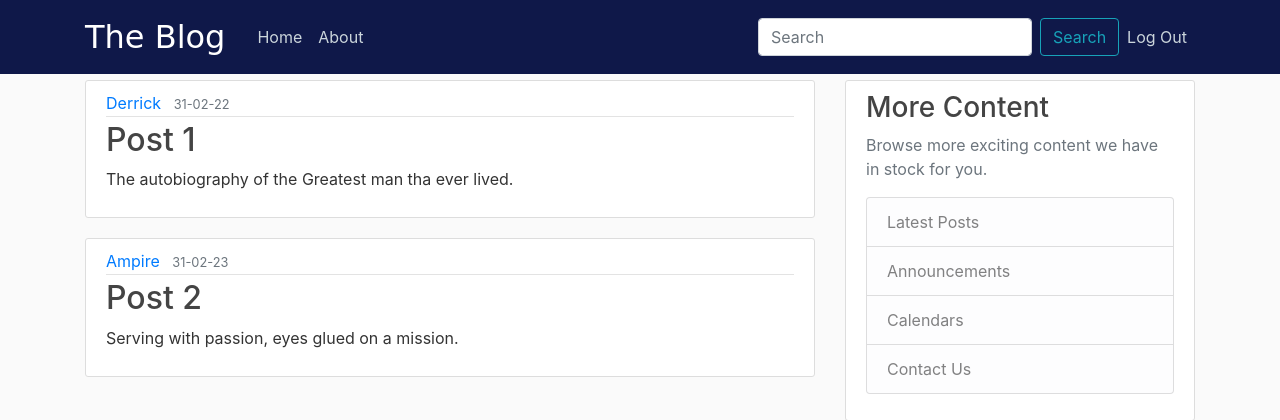
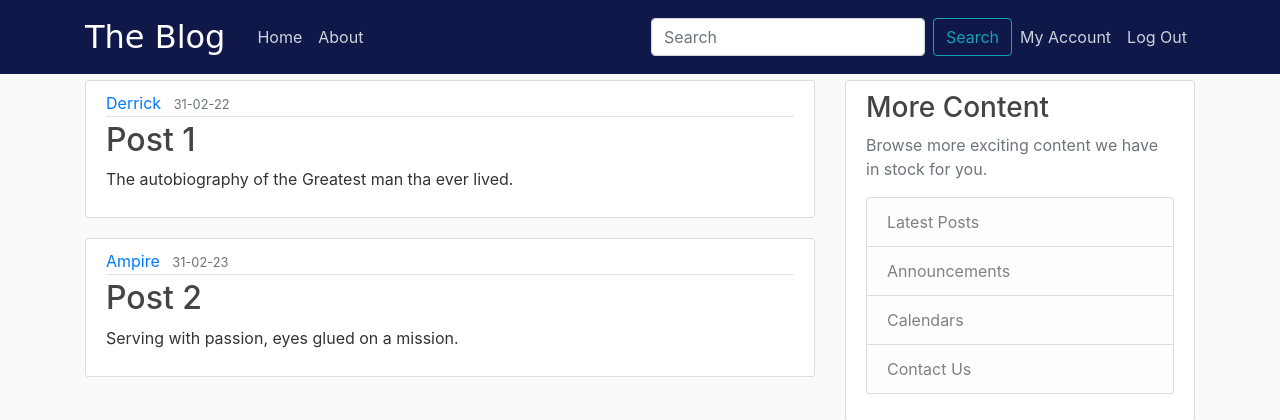
Before and after one commit to am-derrick/blog, a Flask app: page / in a window 1280 px wide. Shown: the top 420 px of the page. Run offline with Flask 3, Linux system fonts and the light colour scheme; the visitor is signed in with stand-in values (Sample User, id 1); some libraries are stand-ins or nearby versions; some web fonts are replaced.

Commit message:
accounts route added

```diff
--- a/blog/__init__.py
+++ b/blog/__init__.py
@@ -15,5 +15,7 @@ with app.app_context():
 
 bcrypt = Bcrypt(app)
 login_manager = LoginManager(app)
+login_manager.login_view = 'login'
+login_manager.login_message_category = 'info' # bootstrap info message
 
 from blog import routes
--- a/blog/routes.py
+++ b/blog/routes.py
@@ -2,7 +2,7 @@ from blog.models import User, Post
 from flask import render_template, url_for, flash, redirect
 from blog.forms import SignUpForm, LogInForm
 from blog import app, db, bcrypt
-from flask_login import login_user, current_user, logout_user
+from flask_login import login_user, current_user, logout_user, login_required
 
 
 posts = [
@@ -71,4 +71,10 @@ def login():
 @app.route('/logout')
 def logout():
     logout_user()
-    return redirect(url_for('login'))
+    return redirect(url_for('home'))
+
+
+@app.route('/account')
+@login_required
+def account():
+    return render_template('account.html', title='Account')
--- /dev/null
+++ b/blog/templates/account.html
@@ -0,0 +1,5 @@
+{% extends 'base.html' %}
+
+{% block content %}
+    <h1>{{ current_user.username }}<h1>
+{% endblock content %}
--- a/blog/templates/base.html
+++ b/blog/templates/base.html
@@ -40,6 +40,7 @@
                     </form>
                     <div class="navbar-nav">
                         {% if current_user.is_authenticated %}
+                            <a class="nav-item nav-link" href="{{ url_for('account') }}">My Account</a>
                             <a class="nav-item nav-link" href="{{ url_for('logout') }}">Log Out</a>
                         {% else %}
                             <a class="nav-item nav-link" href="{{ url_for('login') }}">Log In</a>
```
